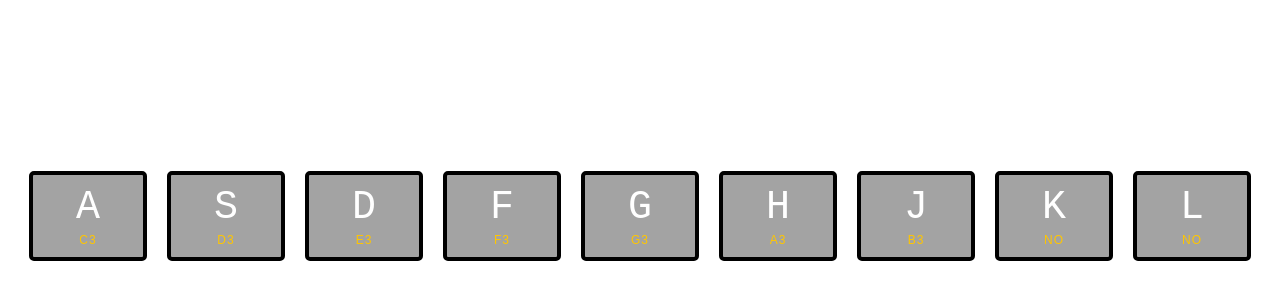
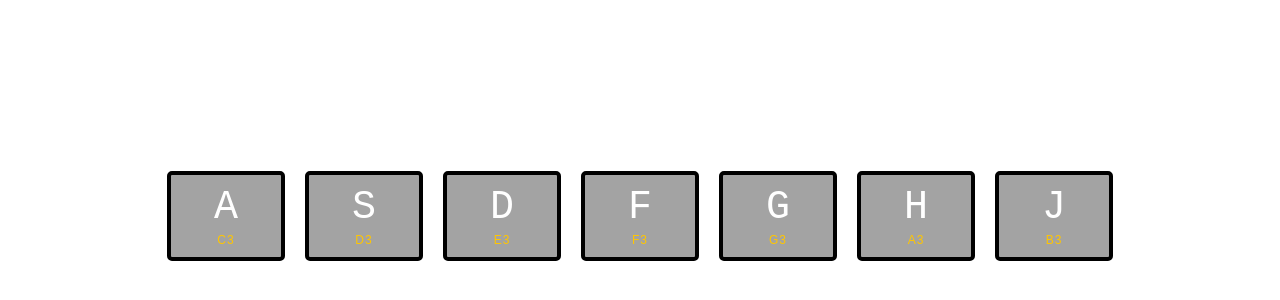
Before and after one commit to semperubique/todjornot, a plain HTML site: page index.html in a window 1280 px wide. Shown: the part 184-484 px from the top of the page. Drawn offline with Linux system fonts and the light colour scheme.

Commit message:
Remove extra notes

```diff
--- a/index.html
+++ b/index.html
@@ -36,14 +36,6 @@
       <kbd>J</kbd>
       <span class="sound">B3</span>
     </div>
-    <div data-key="75" class="key">
-      <kbd>K</kbd>
-      <span class="sound">NO</span>
-    </div>
-    <div data-key="76" class="key">
-      <kbd>L</kbd>
-      <span class="sound">NO</span>
-    </div>
   </div>
 
   <audio data-key="65" src="sounds/c3.mp3"></audio>
@@ -53,8 +45,6 @@
   <audio data-key="71" src="sounds/g3.mp3"></audio>
   <audio data-key="72" src="sounds/a3.mp3"></audio>
   <audio data-key="74" src="sounds/b3.mp3"></audio>
-  <audio data-key="75" src="sounds/c3.mp3"></audio>
-  <audio data-key="76" src="sounds/c3.mp3"></audio>
 
 </body>
 </html>
```
